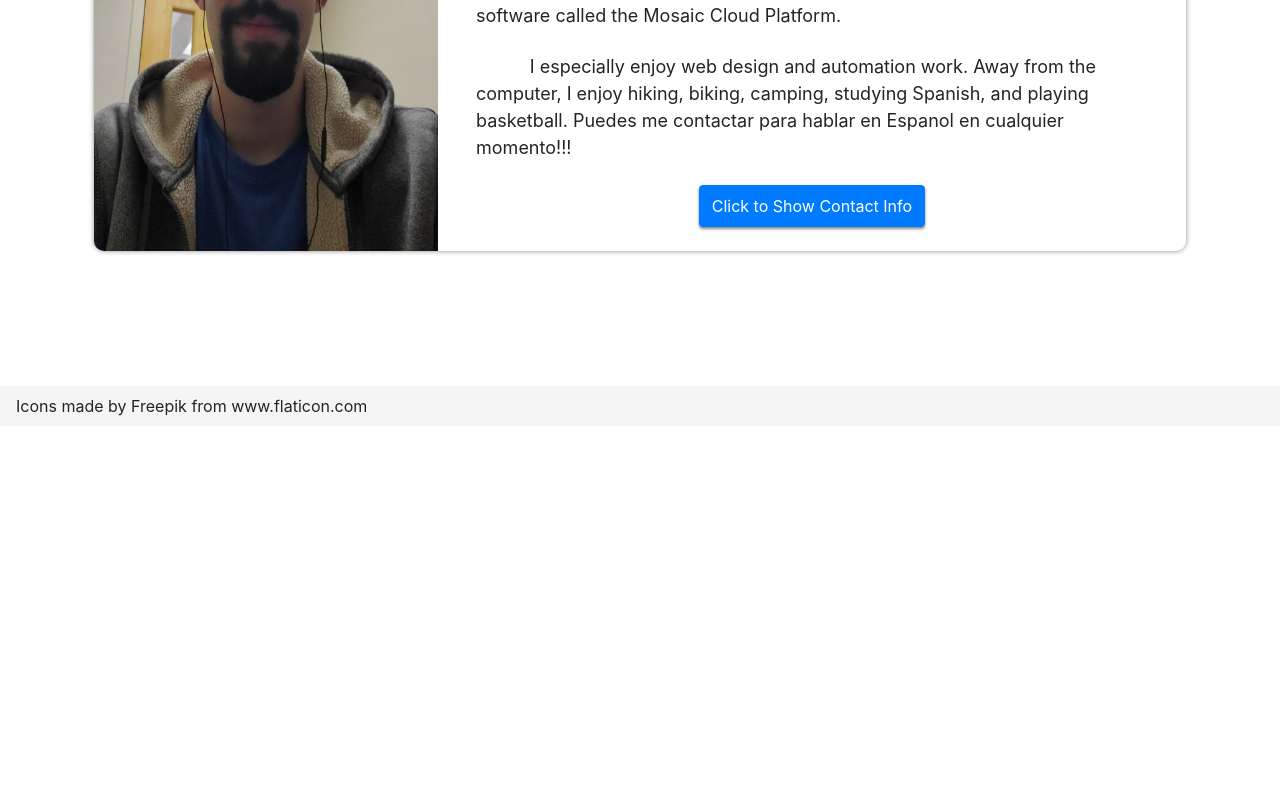
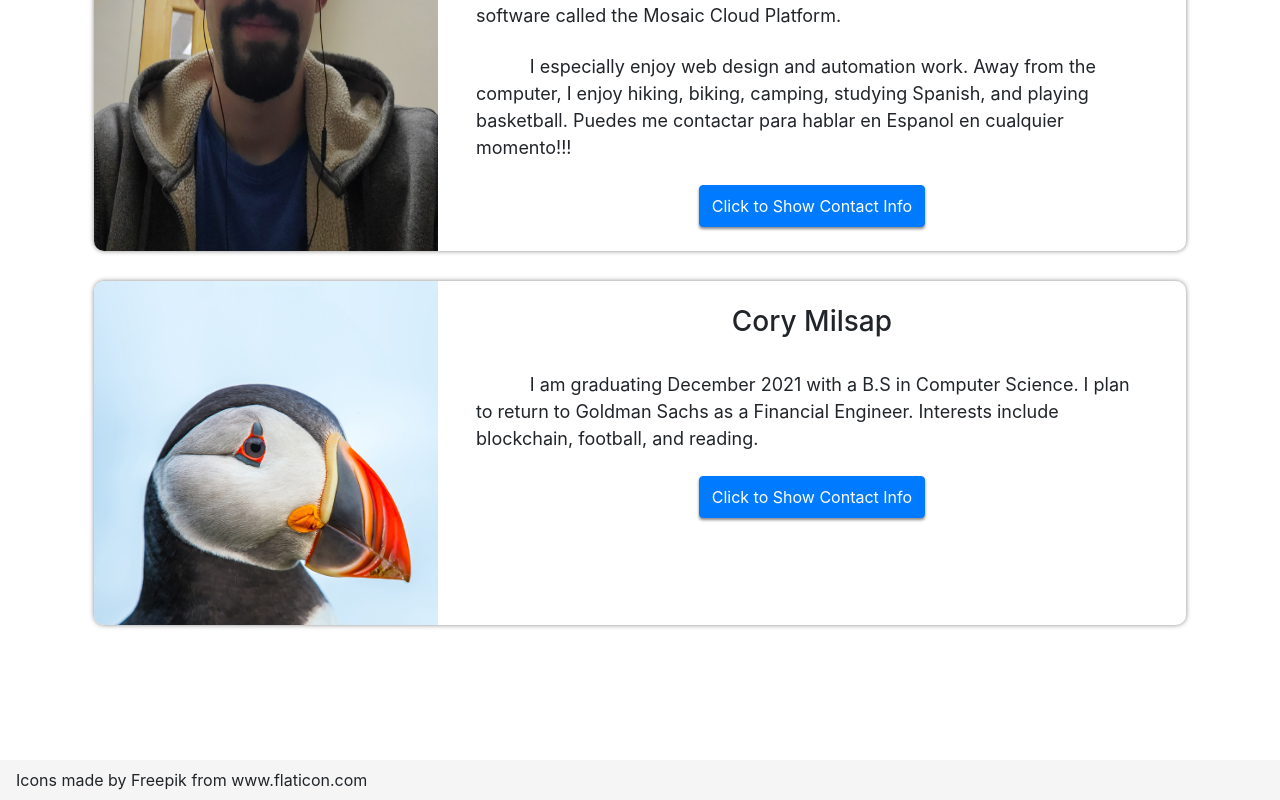
Before and after one commit to NoahZielke/Rosetta-Subs-CS495, a React (Create React App) app in the folder frontend/: page /team-bios in a window 1280 px wide. Shown: the part 844-1644 px from the top of the page. Before the commit the page ends 1270 px from the top, so only its background shows below. Built offline with nearby package versions, Linux system fonts and the light colour scheme.

Commit message:
Add Cory Bio

```diff
--- a/frontend/src/pages/TeamBios.tsx
+++ b/frontend/src/pages/TeamBios.tsx
@@ -125,6 +125,36 @@ const TeamBios = () => {
         </div>
       </div>
 
+      <div className='row justify-content-center' style={{ padding: "15px 0" }}>
+        <div className='col-10 row main-module pl-0'>
+          <img
+            src={puffin}
+            alt='Cory Milsap'
+            className='col-4 pl-0'
+            style={{ borderRadius: "10px" }}
+          />
+          <div className='col-8'>
+            <h3 className='pt-4'>Cory Milsap</h3>
+            <p className='pt-4 px-2 biography-module-text'>
+              I am graduating December 2021 with a B.S in Computer Science. I
+              plan to return to Goldman Sachs as a Financial Engineer. Interests
+              include blockchain, football, and reading.
+            </p>
+            <div className='pb-4 pt-2'>
+              <button
+                onClick={() => showHideContact("crmilsap@crimson.ua.edu", 3)}
+                className='btn btn-primary py-2'>
+                Click to Show Contact Info
+              </button>
+              <p
+                id='contact-info-3'
+                className='pt-2 main-module-text'
+                style={{ display: "none" }}></p>
+            </div>
+          </div>
+        </div>
+      </div>
+
       <footer></footer>
       <div className='py-2 px-3 attribution'>
         Icons made by{" "}
```
